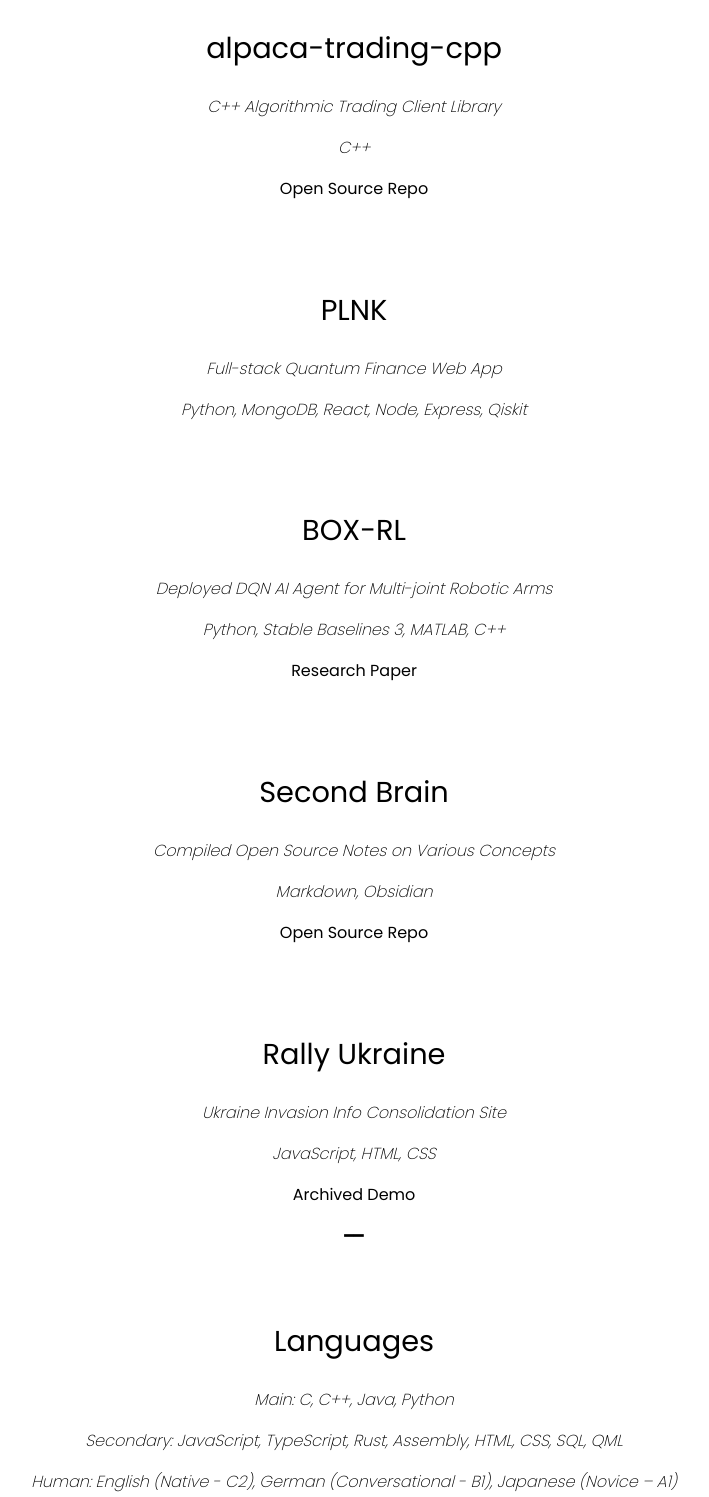
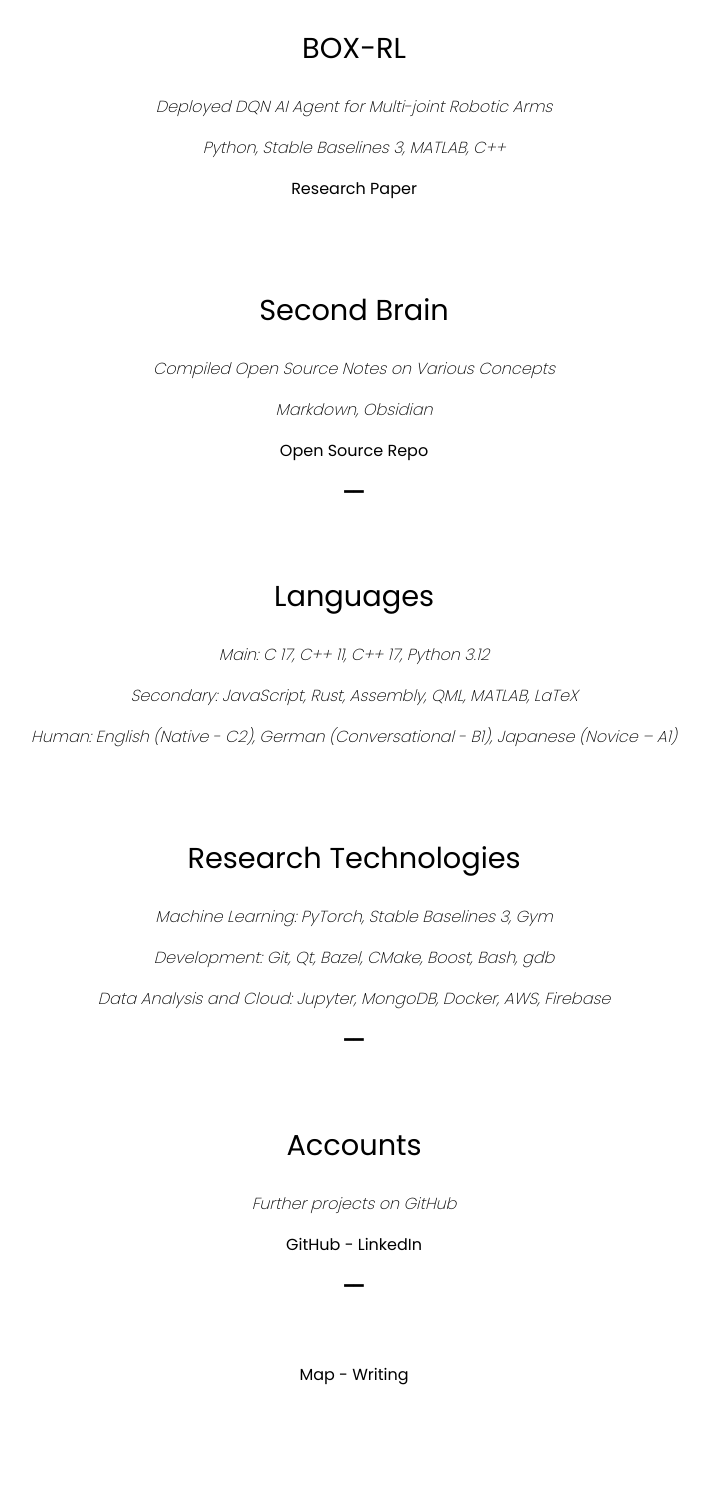
Before and after one commit to ThousandEyedLibrarian/personalSite, a plain HTML site: page index.html in a window 1280 px wide. Shown: the part 925-2422 px from the top of the page, without its empty margins (286-995 px from the left). Drawn offline with Linux system fonts and the light colour scheme.

Commit message:
chore: Add language translations for greetings chore: Remove redundant projects from index chore: Update proficiencies in index

```diff
--- a/index.html
+++ b/index.html
@@ -7,42 +7,16 @@
     <link rel="preconnect" href="https://fonts.gstatic.com" crossorigin>
     <link href="https://fonts.googleapis.com/css2?family=Poppins:wght@200;400&display=swap" rel="stylesheet">
     <link rel="stylesheet" href="style/cfs.css">
-    <title>Carter Facey-Smith - Home</title>
+    <title>Librarian</title>
 </head>
 
 <body>
     <div id="title-container">
-        <h1>Hi, I'm Carter.</h1>
-        <!-- <i><h3></h3></i> -->
-        <i><h3> I enjoy building lean, beautiful systems with code, primarily focusing on C, C++ and Python.</h3></i>
-        <!-- <i><h3>My name is Carter Facey-Smith. It's a pleasure to meet you.</h3></i> -->
-        <!-- <i><h3>Mein Name ist Carter Facey-Smith. Freut mich, Sie kennenzulernen.</h3></i> -->
-        <!-- <i><h3>私の名前はカーター・フェイシー・スミスです。どうぞよろしくおねがいします。</h3></i> -->
+        <h1>Hi, I'm Carter, or Librarian.</h1>
+        <i><h3>Freut mich, Sie kennenzulernen.</h3></i>
+        <i><h3>私の名前はカーター。どうぞよろしくおねがいします。</h3></i>
     </div>
     <div id="content-container">
-        <div>
-            <h2>
-                alpaca-trading-cpp
-            </h2>
-            <h3>
-                C++ Algorithmic Trading Client Library
-            </h3>
-            <h3>C++</h3>
-            <p>
-                <a target="_blank" rel="noopener noreferrer" href="https://github.com/CarterFaceySmith/alpaca-trading-cpp">Open Source Repo</a>
-            </p>
-        </div>
-
-        <div>
-            <h2>
-                PLNK
-            </h2>
-            <h3>
-                Full-stack Quantum Finance Web App
-            </h3>
-            <h3>Python, MongoDB, React, Node, Express, Qiskit</h3>
-        </div>
-
         <div>
             <h2>
                 BOX-RL
@@ -69,26 +43,20 @@
             </p>
         </div>
 
-        <div>
-            <h2>
-                Rally Ukraine
-            </h2>
-            <h3>
-                Ukraine Invasion Info Consolidation Site
-            </h3>
-            <h3>JavaScript, HTML, CSS</h3>
-            <p>
-                <a target="_blank" rel="noopener noreferrer" href="https://rally-ukraine.vercel.app/">Archived Demo</a>
-            </p>
-        </div>
-
         <div class="spacing">━━</div>
 
         <div>
             <h2>Languages</h2>
-            <h3>Main: C, C++, Java, Python</h3>
-            <h3>Secondary: JavaScript, TypeScript, Rust, Assembly, HTML, CSS, SQL, QML</h3>
-            <h3>Human: English (Native - C2), German (Conversational - B1), Japanese (Novice – A1)</h3>
+            <h3>Main: C 17, C++ 11, C++ 17, Python 3.12</h3>
+            <h3>Secondary: JavaScript, Rust, Assembly, QML, MATLAB, LaTeX</h3>
+            <h3>Human: English (<i>Native - C2</i>), German (<i>Conversational - B1</i>), Japanese (<i>Novice – A1</i>)</h3>
+        </div>
+
+        <div>
+            <h2>Research Technologies</h2>
+            <h3>Machine Learning: PyTorch, Stable Baselines 3, Gym</h3>
+            <h3>Development: Git, Qt, Bazel, CMake, Boost, Bash, gdb</h3>
+            <h3>Data Analysis and Cloud: Jupyter, MongoDB, Docker, AWS, Firebase</h3>
         </div>
 
         <div class="spacing">━━</div>
@@ -101,17 +69,17 @@
                 Further projects on GitHub
             </h3>
             <p>
-                <a target="_blank" rel="noopener noreferrer" href="https://github.com/carterfaceysmith">GitHub</a> - <a target="_blank" rel="noopener noreferrer" href="https://www.linkedin.com/in/carterfacey/">LinkedIn</a>
+                <a target="_blank" rel="noopener noreferrer" href="https://github.com/ThousandEyedLibrarian">GitHub</a> - <a target="_blank" rel="noopener noreferrer" href="https://www.linkedin.com/in/carterfacey/">LinkedIn</a>
             </p>
         </div>
 
-        <!-- <div class="spacing">━━</div>
+        <div class="spacing">━━</div>
 
         <div>
             <p>
                 <a rel="noopener noreferrer" href="/src/map.html">Map</a> - <a rel="noopener noreferrer" href="/src/writing.html">Writing</a>
             </p>
-        </div> -->
+        </div>
     </div>
 
     <div id="scroll-txt-container">
```
Also changed, not shown: README.md.
